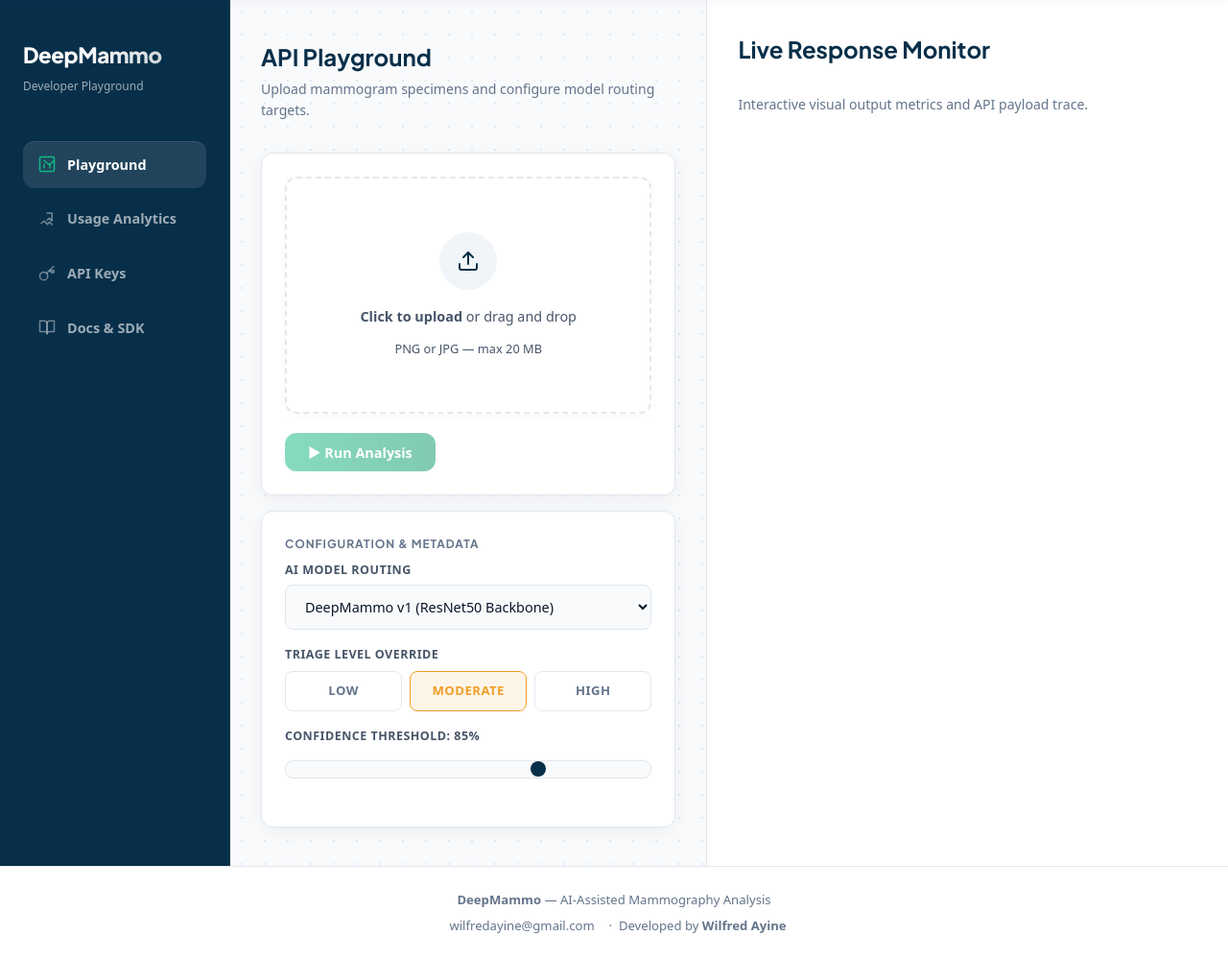
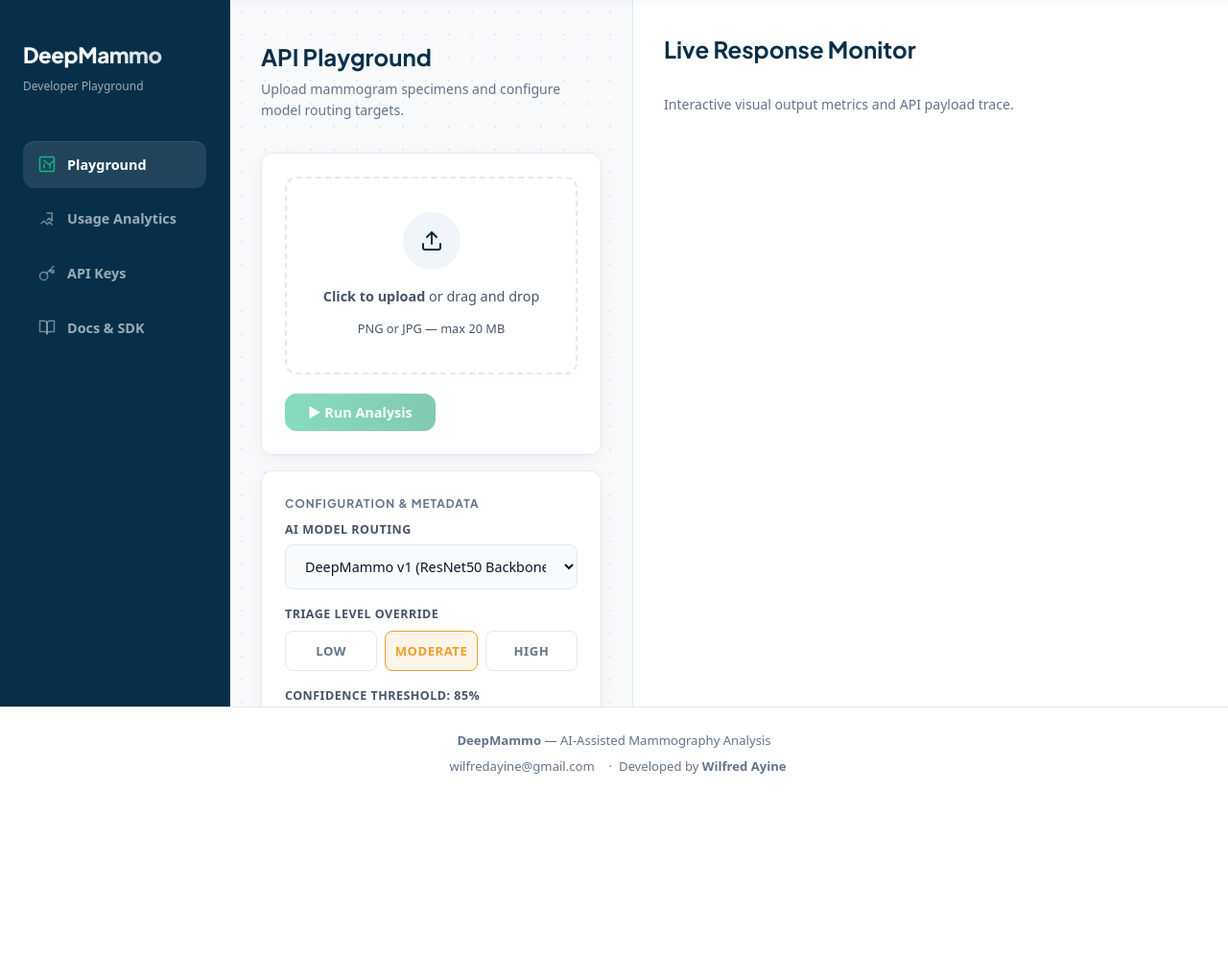
Before and after one commit to Wilworks/DeepMammo-API, a Django app: template templates/dashboard.html in a window 1280 px wide. Shown: the part 64-1063 px from the top of the page at 96% size. After the commit the page ends 870 px from the top, so only its background shows below. Run offline with Django 3.2, Linux system fonts and the light colour scheme; the template is opened without the code that fills it, so the values that code supplies are empty; some web fonts are replaced.

Commit message:
style: optimize dashboard column widths and independent panel scrollbars

```diff
--- a/static/css/main.css
+++ b/static/css/main.css
@@ -464,7 +464,8 @@ footer a:hover { color: var(--purple) !important; }
 .upload-zone {
   border: 2px dashed var(--border) !important;
   border-radius: var(--radius) !important;
-  padding: 3.5rem 2rem !important;
+  padding: 2.2rem 1.5rem !important;
+
   text-align: center !important;
   cursor: pointer !important;
   transition: var(--transition) !important;
@@ -592,11 +593,13 @@ footer a:hover { color: var(--purple) !important; }
 /* ── Three-Panel Dashboard Grid Shell ────────────────────────────── */
 .dashboard-grid {
   display: grid;
-  grid-template-columns: 240px 1.1fr 1.2fr;
-  min-height: calc(100vh - 64px);
+  grid-template-columns: 240px 420px 1fr;
+  height: calc(100vh - 64px);
   background: var(--bg);
   font-family: var(--font-body);
+  overflow: hidden; /* Lock the viewport for a premium desktop-app feel */
 }
+
 
 .sidebar-panel {
   background: var(--brand-navy);
```
